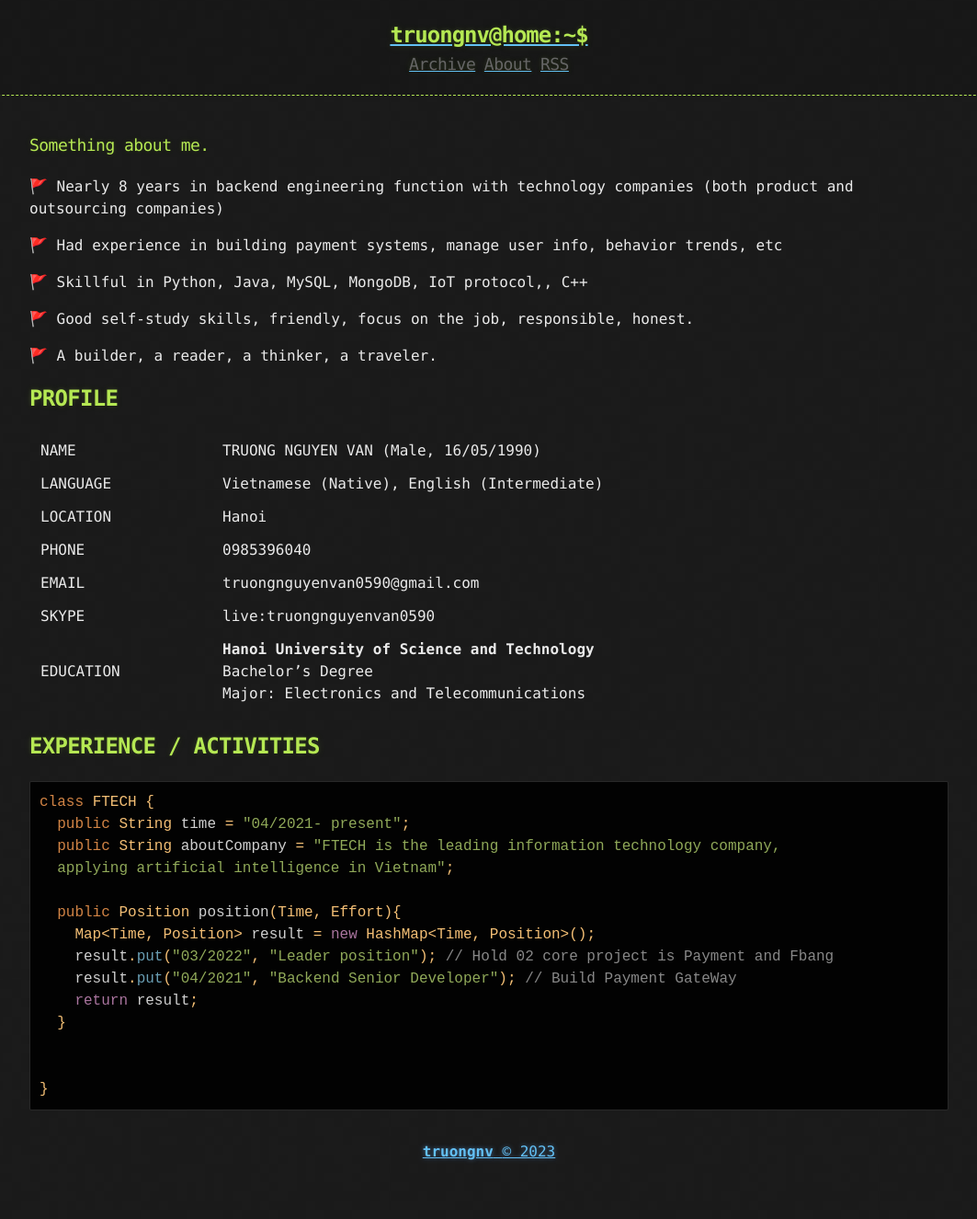
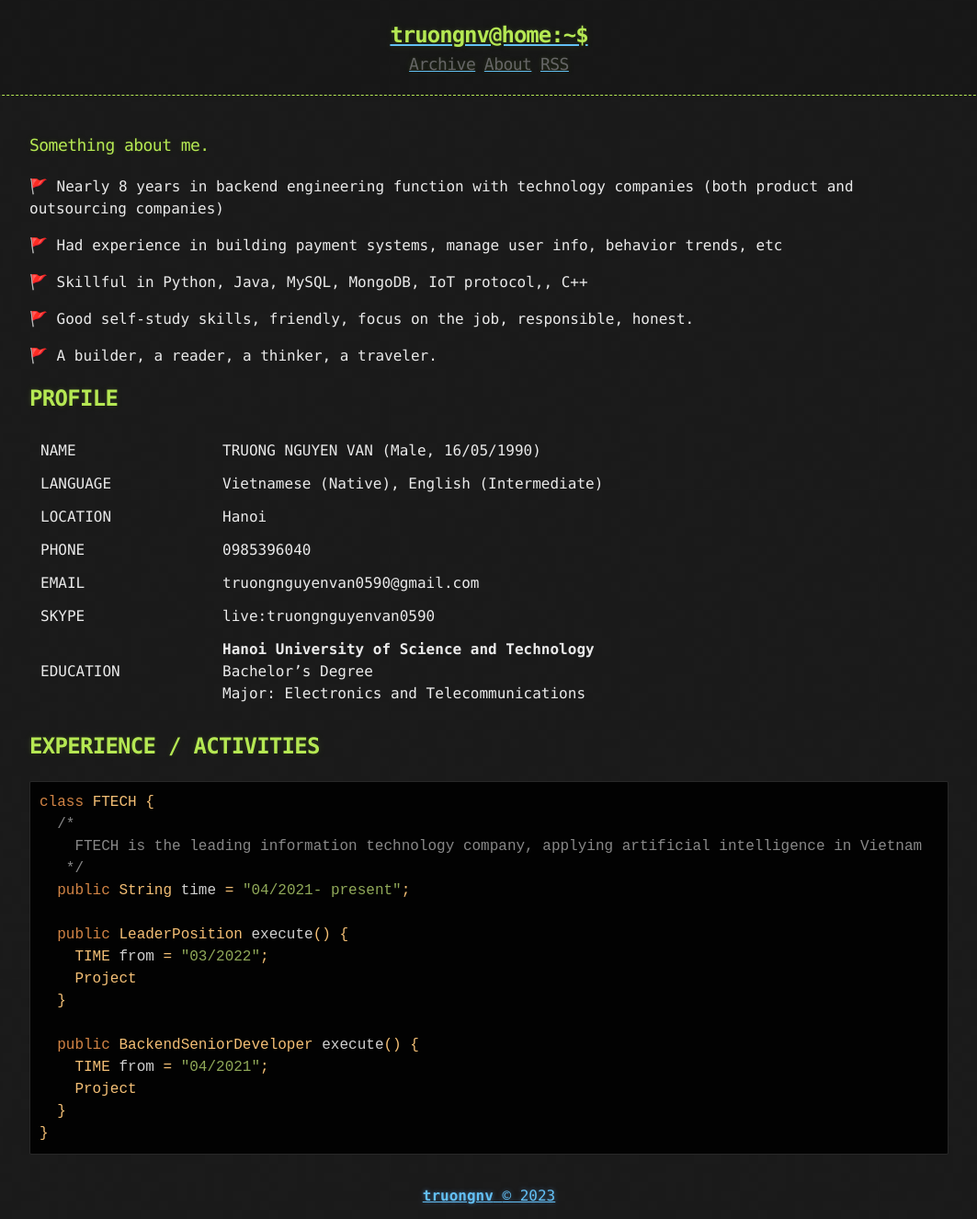
Before and after one commit to AnrySeig0/anryseig0.github.io, a Jekyll site: the page built from about.md, in a window 1280 px wide. Shown: the whole page at 92% size, without its empty margins (108-1171 px from the left). Built offline with Jekyll 4.4.1, drawn with Linux system fonts in a browser that asks for light colours; a file with an impossible date is left out; before the commit the page ends 1277 px from its top, so only the background shows below that.

Commit message:
Some interesting open project

````diff
--- a/about.md
+++ b/about.md
@@ -32,17 +32,19 @@ title: About
 
 ```java
 class FTECH {
+  /*
+    FTECH is the leading information technology company, applying artificial intelligence in Vietnam
+   */
   public String time = "04/2021- present";
-  public String aboutCompany = "FTECH is the leading information technology company,
-  applying artificial intelligence in Vietnam";
 
-  public Position position(Time, Effort){
-    Map<Time, Position> result = new HashMap<Time, Position>();
-    result.put("03/2022", "Leader position"); // Hold 02 core project is Payment and Fbang
-    result.put("04/2021", "Backend Senior Developer"); // Build Payment GateWay
-    return result;
+  public LeaderPosition execute() {
+    TIME from = "03/2022";
+    Project
   }
 
-
+  public BackendSeniorDeveloper execute() {
+    TIME from = "04/2021";
+    Project
+  }
 }
 ```
````
Also changed, not shown: _posts/2023-29-01-Some-interesting-open-source-project.md (added, +18 -0 lines), 1 other file.
